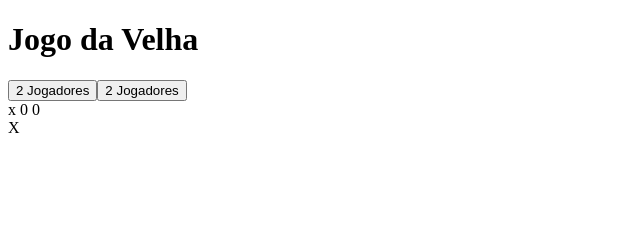
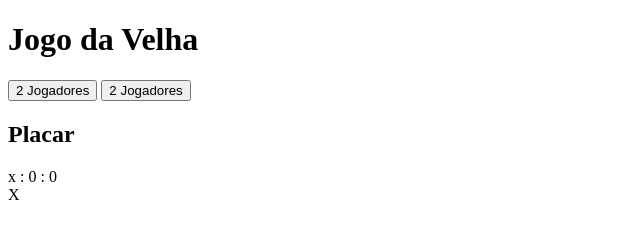
Before and after one commit to Nunes89/jogo_da_velha_js, a plain HTML site: page index.html in a window 1280 px wide. Shown: the whole page, without its empty margins (0-640 px from the left). Drawn offline with Linux system fonts and the light colour scheme.

Commit message:
corrigido estrutura do placar do jogo

```diff
--- a/index.html
+++ b/index.html
@@ -10,8 +10,8 @@
   <body>
     <h1>Jogo da Velha</h1>
     <div id="buttons-container">
-      <button id="2-players">2 Jogadores</button
-      ><button id="ai-player">2 Jogadores</button>
+      <button id="2-players">2 Jogadores</button>
+      <button id="ai-player">2 Jogadores</button>
     </div>
     <div id="container" class="hide">
       <div class="box" id="block-1"></div>
@@ -24,13 +24,14 @@
       <div class="box" id="block-8"></div>
       <div class="box" id="block-9"></div>
       <div id="scoreboard-container">
+        <h2>Placar</h2>
         <span class="score-box">
           <span id="x-scoreboard">x</span>
-          <span id="scoreboard-1">0</span>
+          <span id="scoreboard-1">: 0</span>
         </span>
         <span class="score-box">
           <span id="o-scoreboard"></span>
-          <span id="scoreboard-2">0</span>
+          <span id="scoreboard-2">: 0</span>
         </span>
       </div>
     </div>
```
